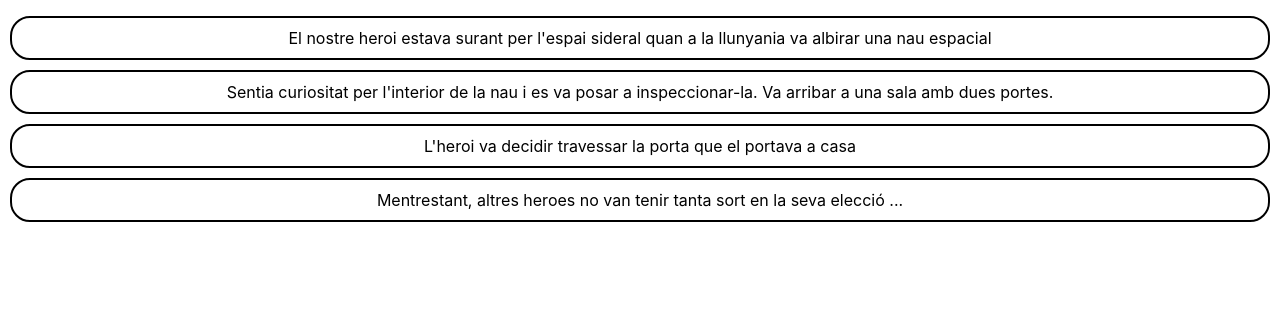
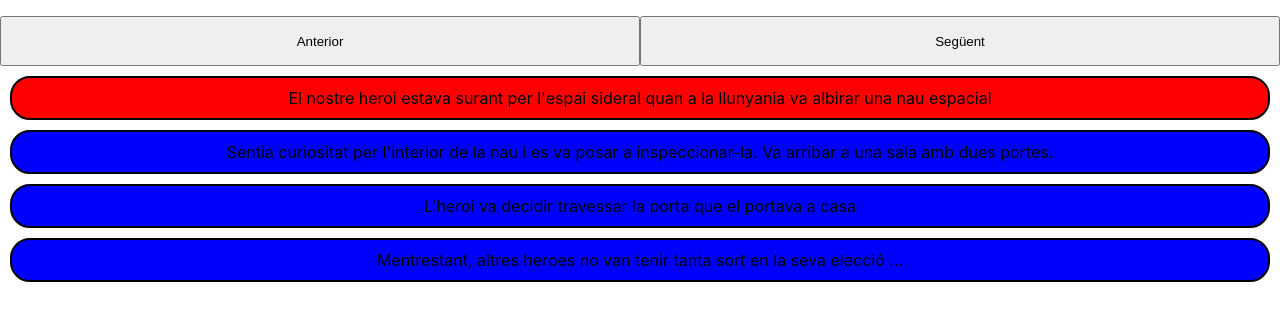
Before and after one commit to plotier/sprint6, a React (Create React App) app: page / in a window 1280 px wide. Shown: the top 320 px of the page. Built offline with nearby package versions, Linux system fonts and the light colour scheme.

Commit message:
first level done

```diff
--- a/src/components/escena/Escena.js
+++ b/src/components/escena/Escena.js
@@ -1,16 +1,29 @@
-import React from "react";
-import {Bordes} from '../../styled'
+import React, { useState } from "react";
+import { Bordes, Boton } from '../../styled'
 
 
 
-const Escena = props =>{
-return   <div>
-{    props.historia.map((data, key)=>{
-        return (
-         <Bordes><li key={key}>{data}</li></Bordes>
-        )
-    })
+const Escena = props => {
+    const [pestaña, setPestaña] = useState(0);
+    const next = () => {
+       if (pestaña < 3) {
+           setPestaña(pestaña + 1)};
+    }
+    const previous = () => {
+        if (pestaña > 0) {
+            setPestaña(pestaña - 1)};
+    }
+
+    return <div>
+        <Boton onClick={() => previous()}>Anterior</Boton>
+        <Boton onClick={() => next()}>Següent</Boton>
+
+        {props.historia.map((data, key) => {
+            return (
+                <Bordes key={key} isSelected={key == pestaña ? true : false} ><li key={key}>{data}</li></Bordes>
+            )
+        })
+        }
+    </div>
 }
-</div>
- }
 export default Escena;
--- a/src/styled.js
+++ b/src/styled.js
@@ -8,4 +8,10 @@ display:flex;
 justify-content:center;
 margin:10px;
 padding:10px;
+background-color:${({ isSelected }) => isSelected ? "red" : "blue"}
 `;
+
+export const Boton = styled.button`
+width:50%;
+height:50px;
+`;
```
Also changed, not shown: src/App.js (+3 -8 lines).
